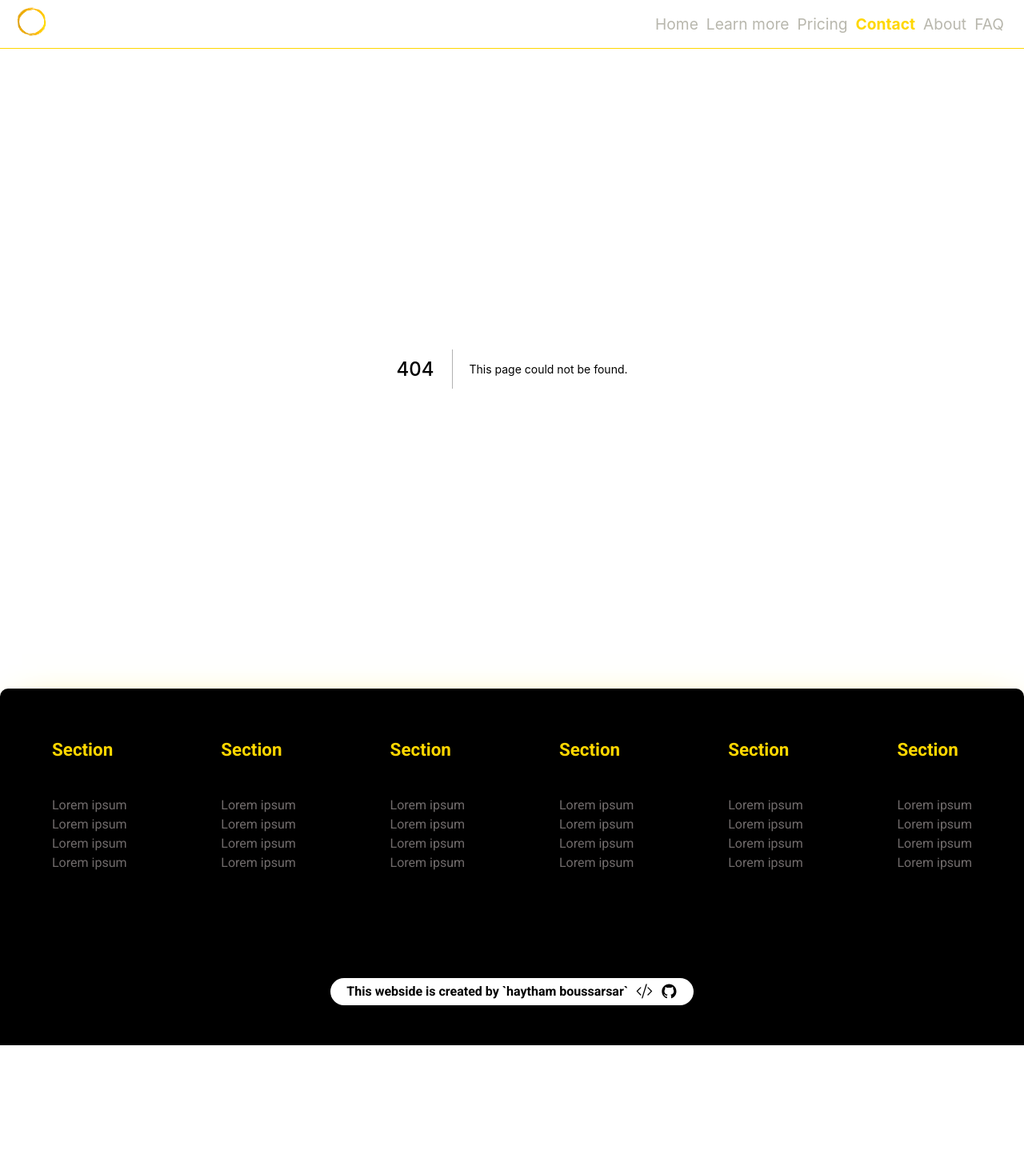
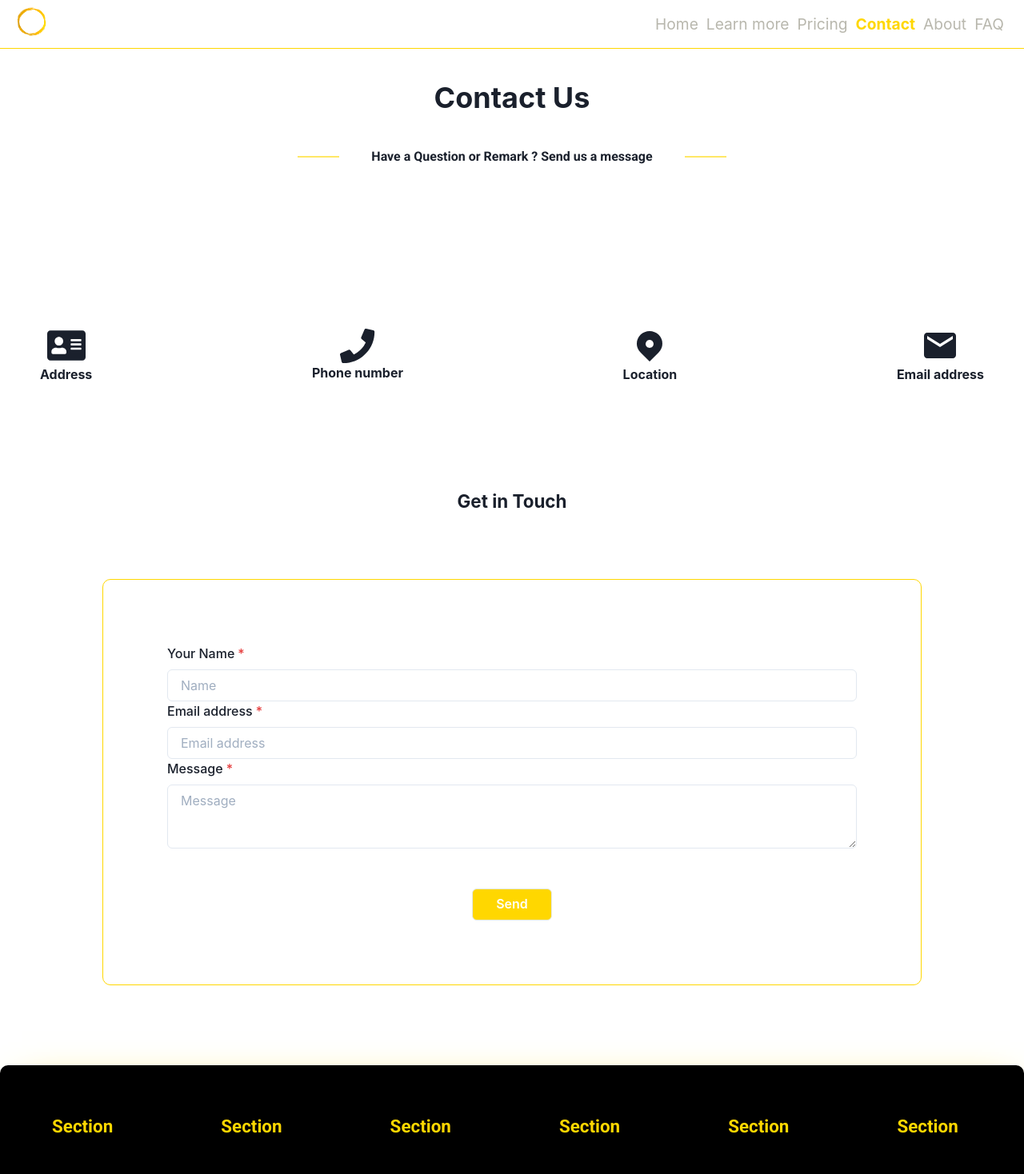
Before and after one commit to b-haytham/nextjs-landing-page, a Next.js app: page /contact in a window 1280 px wide. Before the commit this address had no page. Shown: the top 1468 px of the page at 80% size. Before the commit the page ends 1307 px from the top, so only its background shows below. Built offline with nearby package versions, Linux system fonts and the light colour scheme.

Commit message:
contact page

```diff
--- /dev/null
+++ b/components/ContactWays.tsx
@@ -0,0 +1,63 @@
+import { Flex, Text } from "@chakra-ui/react";
+import React from "react";
+
+import { MdMail } from "react-icons/md";
+import { TiLocation } from "react-icons/ti";
+import { FaPhone } from "react-icons/fa";
+import { FaAddressCard } from "react-icons/fa";
+
+interface ContactWaysProps {}
+
+const ContactWays: React.FC<ContactWaysProps> = () => {
+	return (
+		<Flex
+			padding="30px"
+			justifyContent="space-between"
+			alignItems="center"
+			wrap="wrap"
+		>
+			<Flex
+				flexDirection="column"
+				justifyContent="center"
+				alignItems="center"
+				margin={5}
+				className="contact-ways-icon"
+			>
+				<FaAddressCard fontSize="3rem" />
+				<Text fontWeight="bolder">Address</Text>
+			</Flex>
+			<Flex
+				flexDirection="column"
+				justifyContent="center"
+				alignItems="center"
+				margin={5}
+				className="contact-ways-icon"
+			>
+				<FaPhone fontSize="2.7rem" />
+				<Text fontWeight="bolder">Phone number</Text>
+			</Flex>
+			<Flex
+				flexDirection="column"
+				justifyContent="center"
+				alignItems="center"
+				margin={5}
+				className="contact-ways-icon"
+			>
+				<TiLocation fontSize="3rem" />
+				<Text fontWeight="bolder">Location</Text>
+			</Flex>
+			<Flex
+				flexDirection="column"
+				justifyContent="center"
+				alignItems="center"
+				margin={5}
+				className="contact-ways-icon"
+			>
+				<MdMail fontSize="3rem" />
+				<Text fontWeight="bolder">Email address</Text>
+			</Flex>
+		</Flex>
+	);
+};
+
+export default ContactWays;
--- /dev/null
+++ b/components/GetIntouch.tsx
@@ -0,0 +1,67 @@
+import {
+	Button,
+	Flex,
+	FormControl,
+	FormLabel,
+	Input,
+	Text,
+	Textarea,
+} from "@chakra-ui/react";
+import React, { useState } from "react";
+
+interface GetInTouchProps {
+	greaterThan764: boolean;
+}
+
+const GetInTouch: React.FC<GetInTouchProps> = ({ greaterThan764 }) => {
+	const [name, setName] = useState();
+	const [email, setEmail] = useState();
+	const [message, setMessage] = useState();
+
+	return (
+		<Flex
+			flexDirection="column"
+			justifyContent="center"
+			alignItems="center"
+		>
+			<Text fontSize="1.4rem" fontWeight={700} textAlign="center" my={20}>
+				Get in Touch
+			</Text>
+			<Flex
+				width="80%"
+				flexDirection="column"
+				justifyContent="center"
+				alignItems="center"
+				padding={greaterThan764 ? "80px" : "50px"}
+				borderWidth={1.5}
+				borderRadius={10}
+				borderColor="#FFD700"
+				marginBottom={100}
+			>
+				<FormControl id="name" isRequired>
+					<FormLabel>Your Name</FormLabel>
+					<Input placeholder="Name" />
+				</FormControl>
+				<FormControl id="email" isRequired>
+					<FormLabel>Email address</FormLabel>
+					<Input placeholder="Email address" />
+				</FormControl>
+				<FormControl id="message" isRequired>
+					<FormLabel>Message</FormLabel>
+					<Textarea multiple placeholder="Message" />
+				</FormControl>
+				<Button
+					width={100}
+					mt={50}
+					variant="outline"
+					backgroundColor={"#FFD700"}
+					color={"white"}
+				>
+					Send
+				</Button>
+			</Flex>
+		</Flex>
+	);
+};
+
+export default GetInTouch;
--- /dev/null
+++ b/pages/contact.tsx
@@ -0,0 +1,49 @@
+import { Text, Flex, Heading, Divider, useMediaQuery } from "@chakra-ui/react";
+import React, { useEffect, useState } from "react";
+import ContactWays from "../components/ContactWays";
+import GetInTouch from "../components/GetIntouch";
+
+const Contact = () => {
+	const [greaterThan764, setGreaterThan764] = useState(true);
+
+	const [isLargerThan764] = useMediaQuery("(min-width: 764px)");
+
+	useEffect(() => {
+		setGreaterThan764(isLargerThan764);
+	}, [isLargerThan764]);
+
+	return (
+		<>
+			<Flex
+				flexDirection="column"
+				alignItems="center"
+				justifyContent="center"
+				marginBottom={50}
+			>
+				<Heading marginY={10} textAlign="center">
+					Contact Us
+				</Heading>
+				<Flex
+					justifyContent="center"
+					alignItems="center"
+					marginBottom={100}
+				>
+					<Divider w={50} borderColor="#ffd700" borderWidth={1.3} />
+					<Text
+						textAlign="center"
+						fontFamily="Roboto"
+						fontWeight="bolder"
+						mx={10}
+					>
+						Have a Question or Remark ? Send us a message
+					</Text>
+					<Divider w={50} borderColor="#ffd700" borderWidth={1.3} />
+				</Flex>
+			</Flex>
+			<ContactWays />
+			<GetInTouch greaterThan764={greaterThan764} />
+		</>
+	);
+};
+
+export default Contact;
--- a/styles/globals.css
+++ b/styles/globals.css
@@ -36,6 +36,17 @@ a {
 	.nav-link-active {
 		display: none;
 	}
+}
+
+/* Contact icons */
+
+.contact-ways-icon {
+	transition: all 0.8s;
+}
+
+.contact-ways-icon:hover {
+	color: #ffd700;
+	transform: scale(1.2);
 }
 
 /* scroll bar of pricing table  */
```
